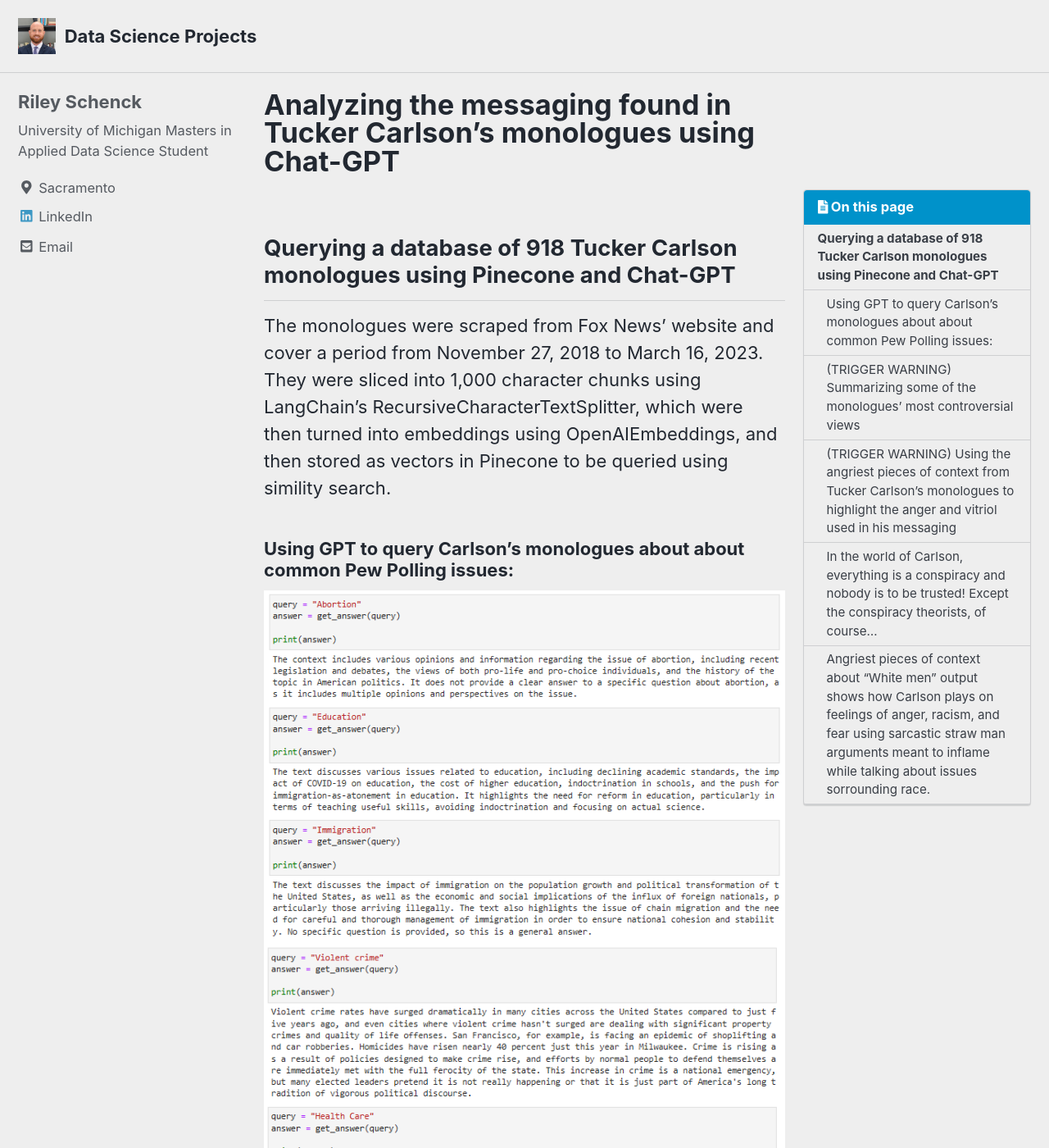
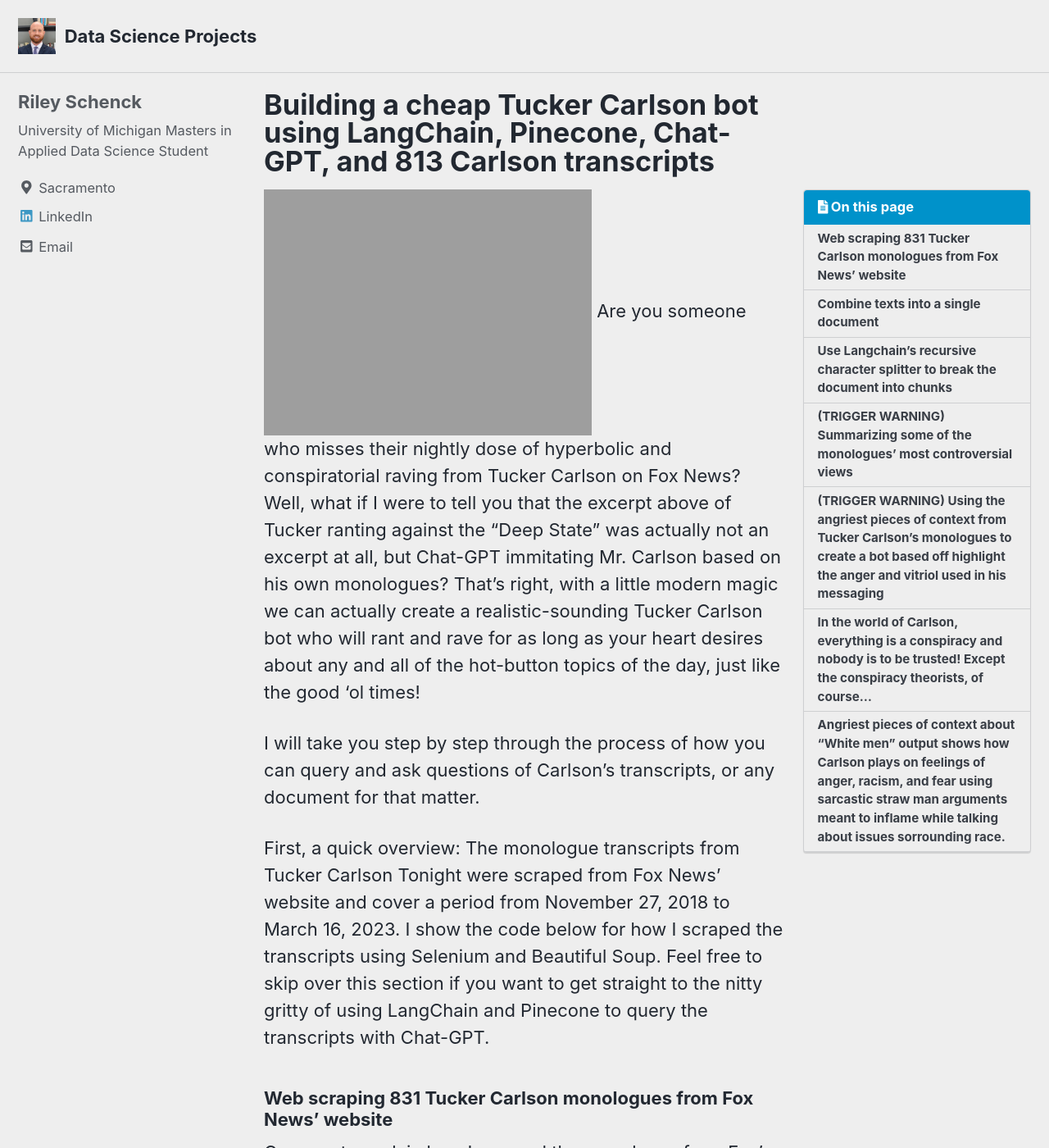
Before and after one commit to rileyschenck/website, a Jekyll site: the page built from _posts/2023-06-22-Tucker-GPT.md, in a window 1280 px wide and 1400 px high. Shown: the whole window at 82% size. Built offline with Jekyll 4.4.1, drawn with Linux system fonts in a browser that asks for light colours; cached includes are drawn as plain includes; nearby versions of some CDN libraries; a script that is not in the unit is left out; some of the changed text lies outside the part shown.

Commit message:
Update 2023-06-22-Tucker-GPT.md

```diff
--- a/_posts/2023-06-22-Tucker-GPT.md
+++ b/_posts/2023-06-22-Tucker-GPT.md
@@ -1,21 +1,39 @@
 ---
-title: "Analyzing the messaging found in Tucker Carlson's monologues using Chat-GPT"
+title: "Building a cheap Tucker Carlson bot using LangChain, Pinecone, Chat-GPT, and 813 Carlson transcripts"
 date: 2023-03-03
 published: true
 tags: [dataviz]
-excerpt: "Querying a database of 918 monologues using LangChain, Pinecone and Chat-GPT"
+excerpt: "As simple as querying a database of Tucker Carlson's monologues from his Fox News show with Chat-GPT"
 toc: true
 toc_sticky: true
 read_time: false
 ---
-## Querying a database of 918 Tucker Carlson monologues using Pinecone and Chat-GPT
-The monologues were scraped from Fox News' website and cover a period from November 27, 2018 to March 16, 2023. They were sliced into 1,000 character chunks using LangChain's RecursiveCharacterTextSplitter, which were then turned into embeddings using OpenAIEmbeddings, and then stored as vectors in Pinecone to be queried using simility search.
 
-### Using GPT to query Carlson's monologues about about common Pew Polling issues:
+![Plot1]({{ site.url }}{{ site.baseurl }}/assets/images/deepstate.png)
+Are you someone who misses their nightly dose of hyperbolic and conspiratorial raving from Tucker Carlson on Fox News? Well, what if I were to tell you that the excerpt above of Tucker ranting against the "Deep State" was actually not an excerpt at all, but Chat-GPT immitating Mr. Carlson based on his own monologues? That's right, with a little modern magic we can actually create a realistic-sounding Tucker Carlson bot who will rant and rave for as long as your heart desires about any and all of the hot-button topics of the day, just like the good 'ol times!
 
-![Plot1]({{ site.url }}{{ site.baseurl }}/assets/images/t1.png)
-![Plot1]({{ site.url }}{{ site.baseurl }}/assets/images/t2.png)
-![Plot1]({{ site.url }}{{ site.baseurl }}/assets/images/t3.png)
+I will take you step by step through the process of how you can query and ask questions of Carlson's transcripts, or any document for that matter.
+
+First, a quick overview: The monologue transcripts from Tucker Carlson Tonight were scraped from Fox News' website and cover a period from November 27, 2018 to March 16, 2023. I show the code below for how I scraped the transcripts using Selenium and Beautiful Soup. Feel free to skip over this section if you want to get straight to the nitty gritty of using LangChain and Pinecone to query the transcripts with Chat-GPT.
+
+### Web scraping 831 Tucker Carlson monologues from Fox News' website
+Comments explain how I scraped the monolgues from Fox's website:
+![Plot1]({{ site.url }}{{ site.baseurl }}/assets/images/webscrape1.png)
+![Plot1]({{ site.url }}{{ site.baseurl }}/assets/images/webscrape2.png)
+![Plot1]({{ site.url }}{{ site.baseurl }}/assets/images/webscrape3.png)
+
+The resulting dataframe containing each Carlson monologue's URL, the date it was published (timestamp), it's title, and the text of the transcript:
+![Plot1]({{ site.url }}{{ site.baseurl }}/assets/images/dataframe.png)
+
+### Combine texts into a single document
+If we want to be able to allow Chat-GPT to query all the transcripts simultaneously we will need to combine them into a single, long document.
+![Plot1]({{ site.url }}{{ site.baseurl }}/assets/images/dataframe.png)
+
+### Use Langchain's recursive character splitter to break the document into chunks
+The splitter simply slices the entire document we've created of all the transcripts into 1,000 character chunks of text (about 150 words per chunk). We can make the chunks as large or small as we like, but we want to make sure the chunks are large enough to provide relavant context, while at the same time not being so large that we lose precision. For example, if we ask Chat-GPT what Carlson's monologues say about California, we want the similarity search to pull in the most relevant examples of Carlson ranting about California and provide them as context to Chat-GPT. If the chunks are too small we may miss lots of relevant context, because Carlson may only mention California when he first starts speaking about it, and if the chunk ends before he finishes we will lose any additional context that's not included in that chunk.
+
+On the other hand, if the chunks are too large we may include irrelevant parts of text where Carlson isn't talking about California, and since we only get about 3,000 words of context to provide Chat-GPT, we definitely don't want to waste valuable context space on text that is irrelevant to our query. As you will see below, when the chunks are set to 1,000 characters, we get a maximum of 20 pieces of context to provide Chat-GPT, or in the context of our task, just 20 examples of Carlson talking about California, Democrats, Trump, or whatever we want our Carlson bot to talk about.
+
 
 ### (TRIGGER WARNING) Summarizing some of the monologues' most controversial views
 Can help us understand the messaging on these issues that a segment of the Republican base unfortunately agrees with.
@@ -24,7 +42,9 @@ Can help us understand the messaging on these issues that a segment of the Repub
 ![Plot1]({{ site.url }}{{ site.baseurl }}/assets/images/tt5.png)
 ![Plot1]({{ site.url }}{{ site.baseurl }}/assets/images/tt6.png)
 
-### (TRIGGER WARNING) Using the angriest pieces of context from Tucker Carlson's monologues to highlight the anger and vitriol used in his messaging
+### (TRIGGER WARNING) Using the angriest pieces of context from Tucker Carlson's monologues to create a bot based off highlight the anger and vitriol used in his messaging
+
+We have effectively created a Tucker Carlson bot that
 
 ![Plot1]({{ site.url }}{{ site.baseurl }}/assets/images/a1.png)
 ![Plot1]({{ site.url }}{{ site.baseurl }}/assets/images/a2.png)
```
